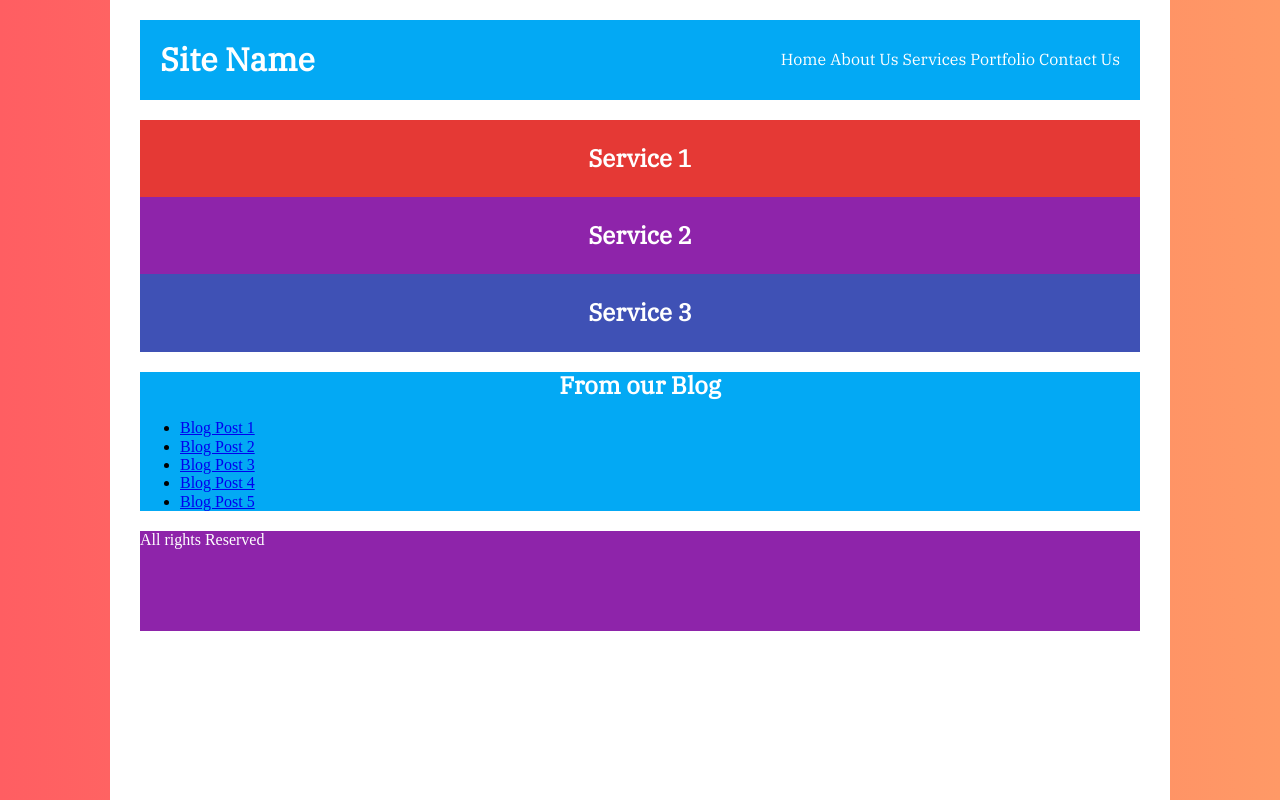
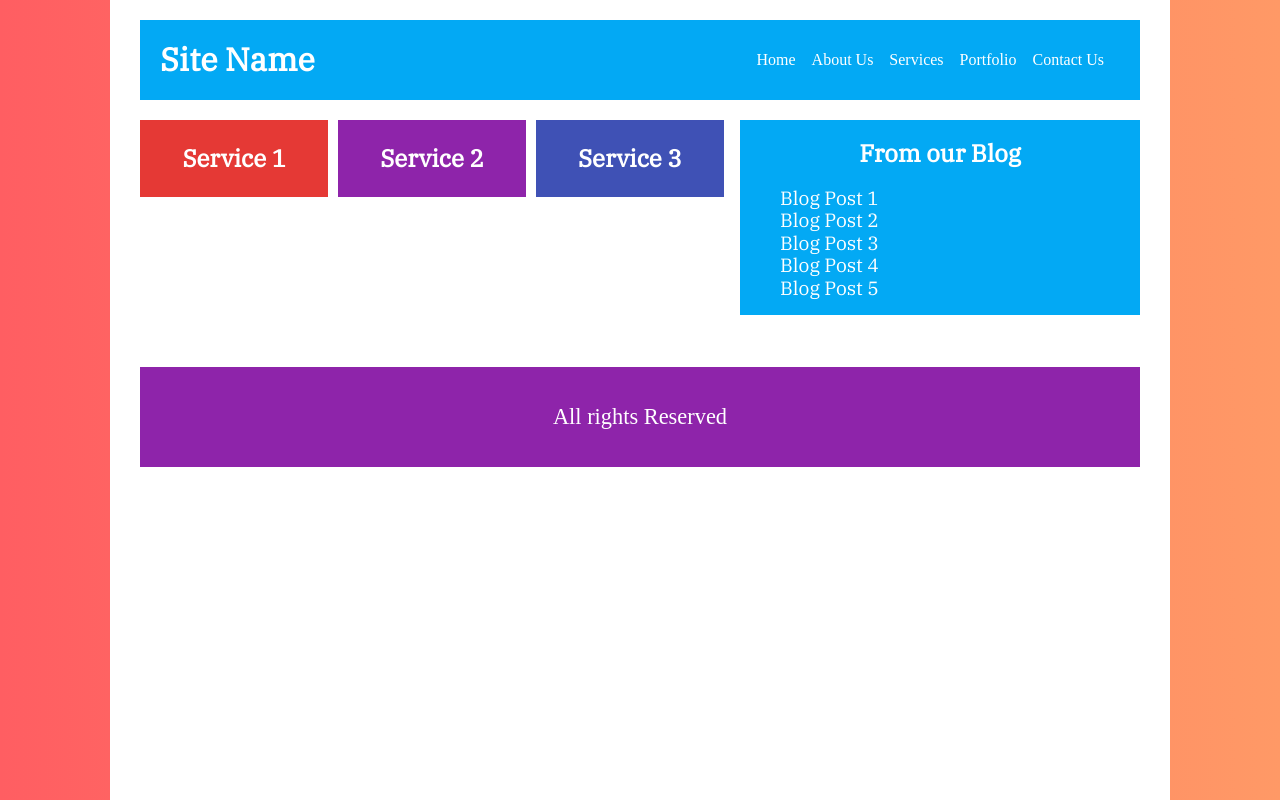
Before and after one commit to shashanknaik808/04_flexbox_101, a plain HTML site: page 08/index.html in a window 1280 px wide. Drawn offline with nearby package versions, Linux system fonts and the light colour scheme.

Commit message:
Building a layout completed

```diff
--- a/08/style.css
+++ b/08/style.css
@@ -29,12 +29,28 @@ body {
 
 nav {
     /* Flex here*/
+    display: flex;
+    flex-direction: column;
+    align-items: center;
+}
+
+@media (min-width: 768px) {
+    nav {
+        flex-direction: row;
+    }
 }
 
 nav a {
     color: white;
-    font-family: 'IBM Plex Serif', serif;
     text-decoration: none;
+    margin-right: 1rem;
+    margin-bottom: 1rem;
+}
+
+@media (min-width: 768px) {
+    nav a {
+        margin-bottom: 0rem;
+    }
 }
 
 .container {
@@ -58,11 +74,15 @@ h2 {
 .flex-container {
     margin-top: 20px;
     /* Flex here*/
+    display: flex;
+    flex-direction: column;
 }
 
 @media screen and (min-width:768px) {
     .flex-container {
         /* Flex here*/
+        flex-direction: row;
+        justify-content: space-between;
     }
 }
 
@@ -72,34 +92,52 @@ h2 {
 }
 
 aside {
+    background-color: #03A9F4;
     /* flex here*/
+    order: -1;
+    margin-bottom: 2rem;
 }
 
-aside {
-    background-color: #03A9F4;
+aside ul {
+    list-style: none;
+}
+
+aside a {
+    color: white;
+    text-decoration: none;
+    font-family: 'IBM Plex Serif', serif;
+    font-size: 1.2rem;
 }
 
 @media screen and (min-width:768px) {
     .main-content {
         /* Flex here*/
+        flex: 0 0 calc(60% - 1rem);
     }
 
     aside {
         /* Flex here*/
+        order: 1;
+        flex: 0 0 40%;
     }
 }
 
 .services {
     /* Flex here*/
+    display: flex;
+    flex-wrap: wrap;
+    justify-content: space-between;
 }
 
 .services .service {
     /* Flex here*/
+    flex: 0 0 100%;
 }
 
 @media screen and (min-width:768px) {
     .services .service {
         /* Flex here*/
+        flex: 0 0 calc(33.3% - 1rem);
     }
 }
 
@@ -122,8 +160,12 @@ footer {
     background-color: #8E24AA;
     margin-top: 20px;
     /* Flex here*/
+    display: flex;
+    justify-content: center;
+    align-items: center;
 }
 
 footer p {
     color: white;
+    font-size: 1.4rem;
 }
```
